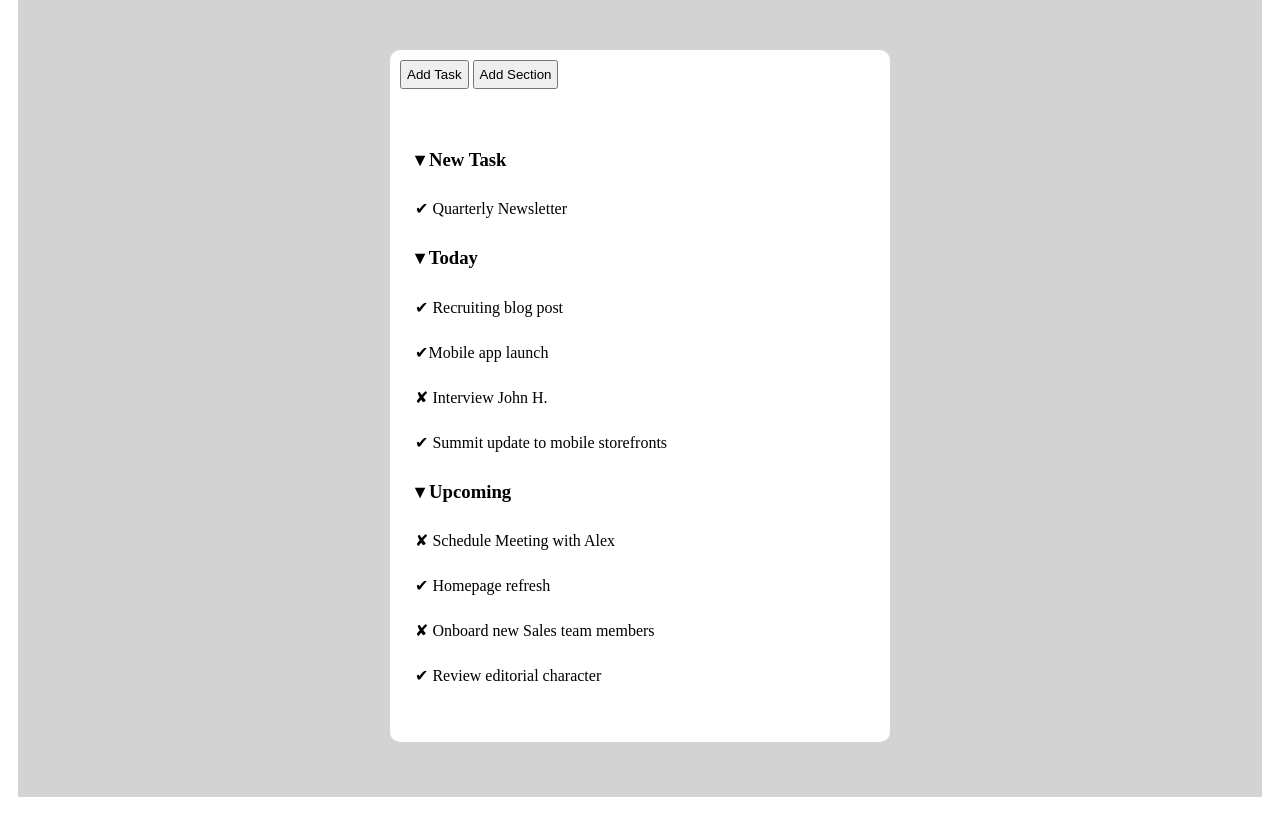
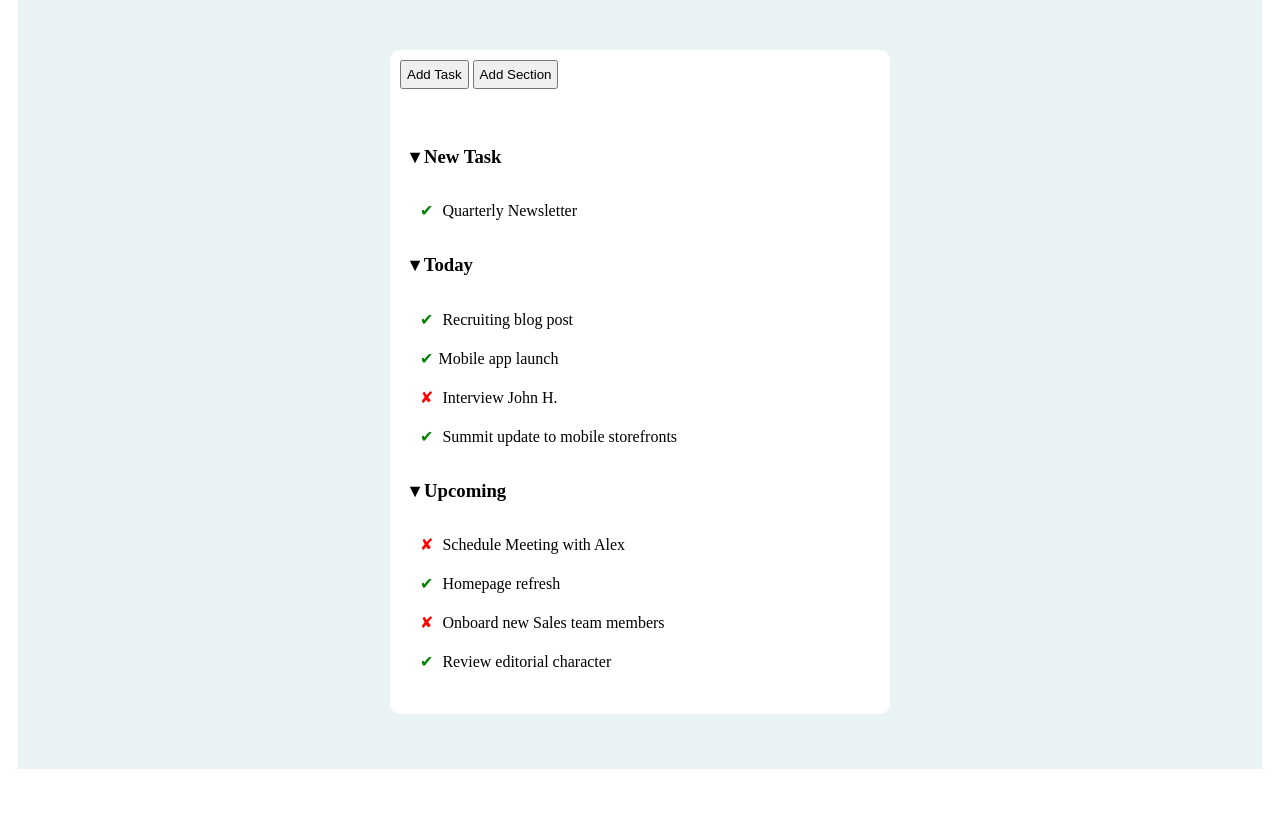
Before and after one commit to Alberto-Bruno/html-css-toboolist, a plain HTML site: page index.html in a window 1280 px wide. Shown: the part 105-920 px from the top of the page. After the commit the page ends 892 px from the top, so only its background shows below. Drawn offline with Linux system fonts and the light colour scheme.

Commit message:
text-list

```diff
--- a/index.html
+++ b/index.html
@@ -24,19 +24,19 @@
                     <section>
                         <ul>
                             <h3>&dtrif; New Task</h3>
-                            <p>&#10004; Quarterly Newsletter</p>
+                            <ol><li> <span class="special-positive">&#10004;</span> Quarterly Newsletter</li></ol>
 
                             <h3>&dtrif; Today</h3>
-                            <p> &#10004; Recruiting blog post</p>
-                            <p> &#10004;Mobile app launch</p>
-                            <p> &#10008; Interview John H.</p>
-                            <p> &#10004; Summit update to mobile storefronts</p>
+                            <ol><li> <span class="special-positive">&#10004;</span> Recruiting blog post</li></ol>
+                            <ol><li> <span class="special-positive">&#10004;</span>Mobile app launch</li></ol>
+                            <ol><li> <span class="special-negative">&#10008;</span> Interview John H.</li></ol>
+                            <ol><li> <span class="special-positive">&#10004;</span> Summit update to mobile storefronts</li></ol>
 
                             <h3> &dtrif; Upcoming</h3>
-                            <p> &#10008; Schedule Meeting with Alex</p>
-                            <p> &#10004; Homepage refresh</p>
-                            <p> &#10008; Onboard new Sales team members</p>
-                            <p> &#10004; Review editorial character</p>
+                            <ol><li> <span class="special-negative">&#10008;</span> Schedule Meeting with Alex</li></ol>
+                            <ol><li> <span class="special-positive">&#10004;</span> Homepage refresh</li></ol>
+                            <ol><li> <span class="special-negative">&#10008;</span> Onboard new Sales team members</li></ol>
+                            <ol><li> <span class="special-positive">&#10004;</span> Review editorial character</li></ol>
                         </ul>
 
                     </section>
--- a/style.css
+++ b/style.css
@@ -2,8 +2,9 @@
   padding: 5px;
   box-sizing: border-box;
 }
+
 header{
-  background-color: lightgrey;
+  background-color: rgba(233, 243, 243, 0.986);
 }
 
 .logo-text{
@@ -19,3 +20,19 @@ header{
   margin: 50px auto;
   border-radius: 10px;
 }
+
+ul{
+  display: inline;
+}
+
+ol{
+  list-style: none;
+}
+
+ .special-positive{
+  color: green;
+ }
+
+.special-negative{
+  color: red;
+}
```
